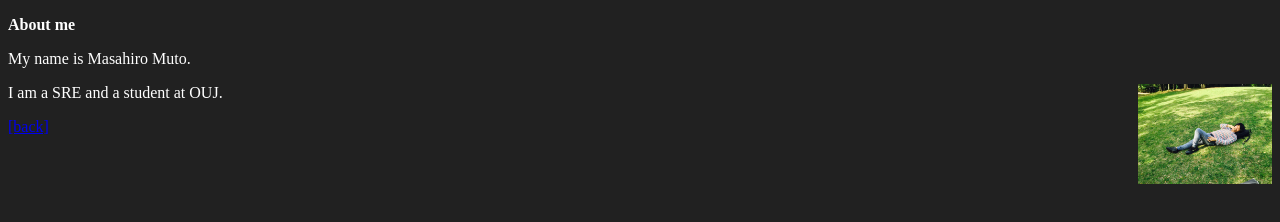
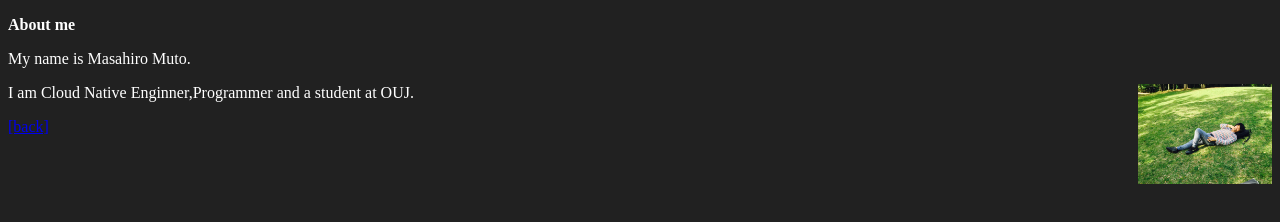
Before and after one commit to mutomasa/mutomasa.github.io, a plain HTML site: page aboutme.html in a window 1280 px wide. Drawn offline with Linux system fonts and the light colour scheme.

Commit message:
modify about me

```diff
--- a/aboutme.html
+++ b/aboutme.html
@@ -19,7 +19,7 @@
     <p style="text-align: right;"><b><strong></strong></b></p>
     <p style="text-align: left;"><b><strong> </strong></b>My name is Masahiro
       Muto.</p>
-    <p style="text-align: left;">I am a SRE and a student
+    <p style="text-align: left;">I am  Cloud Native Enginner,Programmer and a student
       at OUJ.
       &nbsp;&nbsp;&nbsp;&nbsp;&nbsp;&nbsp;&nbsp;&nbsp;&nbsp;&nbsp;&nbsp;&nbsp;&nbsp;&nbsp;&nbsp;&nbsp;&nbsp;&nbsp;&nbsp;&nbsp;&nbsp;&nbsp;&nbsp;&nbsp;&nbsp;&nbsp;&nbsp;&nbsp;&nbsp;&nbsp;&nbsp;&nbsp;&nbsp;&nbsp;&nbsp;&nbsp;&nbsp;&nbsp;&nbsp;&nbsp;&nbsp;&nbsp;&nbsp;&nbsp;&nbsp;&nbsp;&nbsp;&nbsp;&nbsp;&nbsp;&nbsp;
       <a href="index.html"><b><strong><img src="me.jpg" alt="aboutme" title="aboutme"
```
